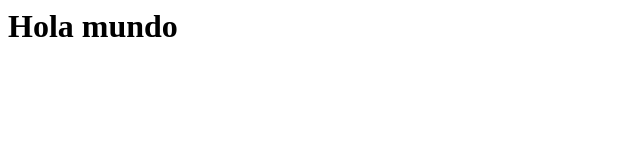
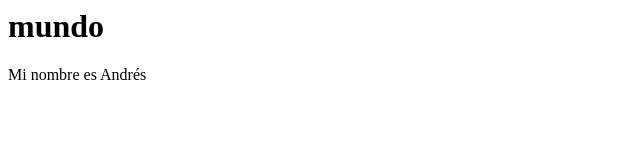
Before and after one commit to AndresHernandez1105/webAAHH, a plain HTML site: page index.html in a window 1280 px wide. Shown: the whole page, without its empty margins (0-640 px from the left). Drawn offline with Linux system fonts and the light colour scheme.

Commit message:
Nuevo cambio
se agrego imagen y se cambio título

```diff
--- a/index.html
+++ b/index.html
@@ -2,7 +2,9 @@
 <head>
 </head>
 <body>
-<h1> Hola mundo </h1>
+<h1> mundo </h1>
+ <p> Mi nombre es Andrés </p>
+  <img scr="https://encrypted-tbn0.gstatic.com/images?q=tbn:ANd9GcQWbVqMeEUpZM3EOFKS6OW8CVt_2SNI-jmtcQ&usqp=CAU">
 </body>
 
 </html>
```
